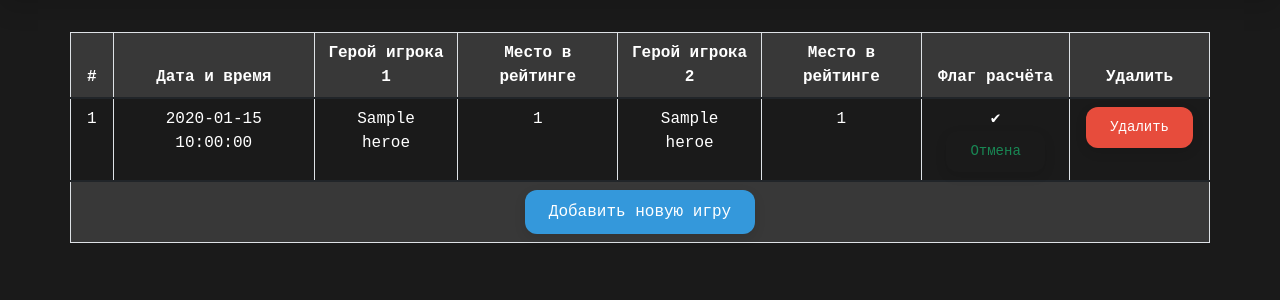
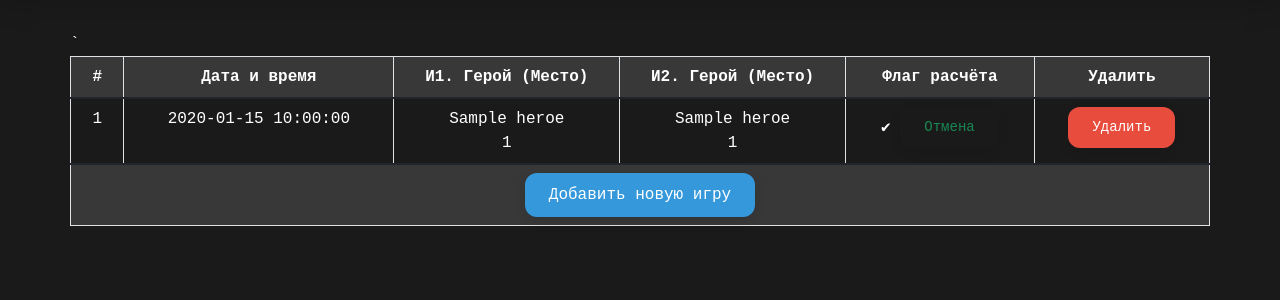
Before and after one commit to iLusha80/ivsi_hs_battle, a Flask app: page /games in a window 1280 px wide. Shown: the part 87-387 px from the top of the page. Run offline with Flask 3, Linux system fonts and the light colour scheme; tables that the repository leaves empty hold one stand-in row (values such as "Sample post").

Commit message:
edit: 4 col > 2 col

```diff
--- a/app/templates/games.html
+++ b/app/templates/games.html
@@ -8,22 +8,18 @@
                 <tr>
                     <th scope="col">#</th>
                     <th scope="col">Дата и время</th>
-                    <th scope="col">Герой игрока 1</th>
-                    <th scope="col">Место в рейтинге</th>
-                    <th scope="col">Герой игрока 2</th>
-                    <th scope="col">Место в рейтинге</th>
+                    <th scope="col">И1. Герой (Место) </th>
+                    <th scope="col">И2. Герой (Место) </th>
                     <th scope="col" class="text-center">Флаг расчёта</th>
                     <th scope="col" class="text-center">Удалить</th>
                 </tr>
-            </thead>
+            </thead>`
             {% for game in games %}
             <tr>
                 <td>{{ game.id }} </td>
                 <td>{{ game.timestamp }}</td>
-                <td>{{ game.player1_hero.name }}</td>
-                <td>{{ game.player1_place }}</td>
-                <td>{{ game.player2_hero.name }}</td>
-                <td>{{ game.player2_place }}</td>
+                <td>{{ game.player1_hero.name }} <br> {{ game.player1_place }}</td>
+                <td>{{ game.player2_hero.name }} <br> {{ game.player2_place }}</td>
                 <td class="text-center">
 
                         <form action="/games/toggle_flag/{{ game.id }}" method="POST" class="d-inline">
```
